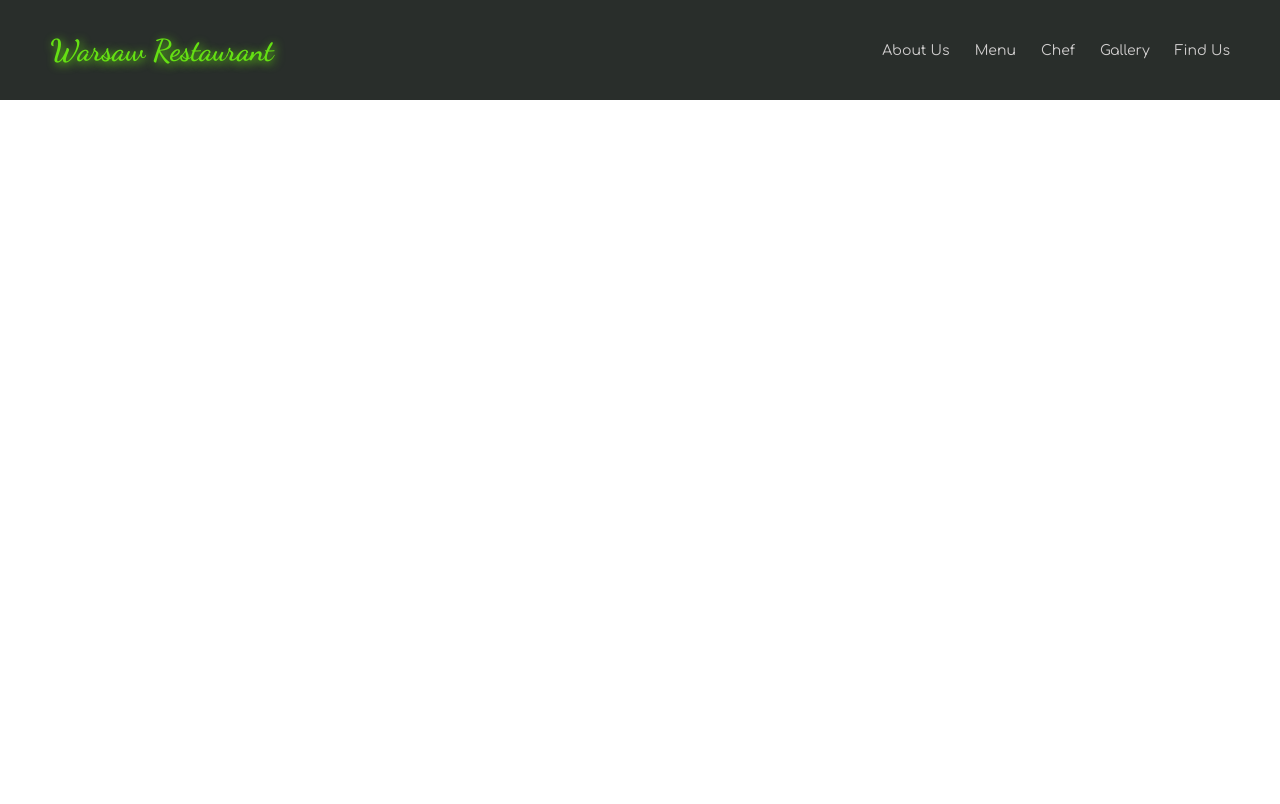
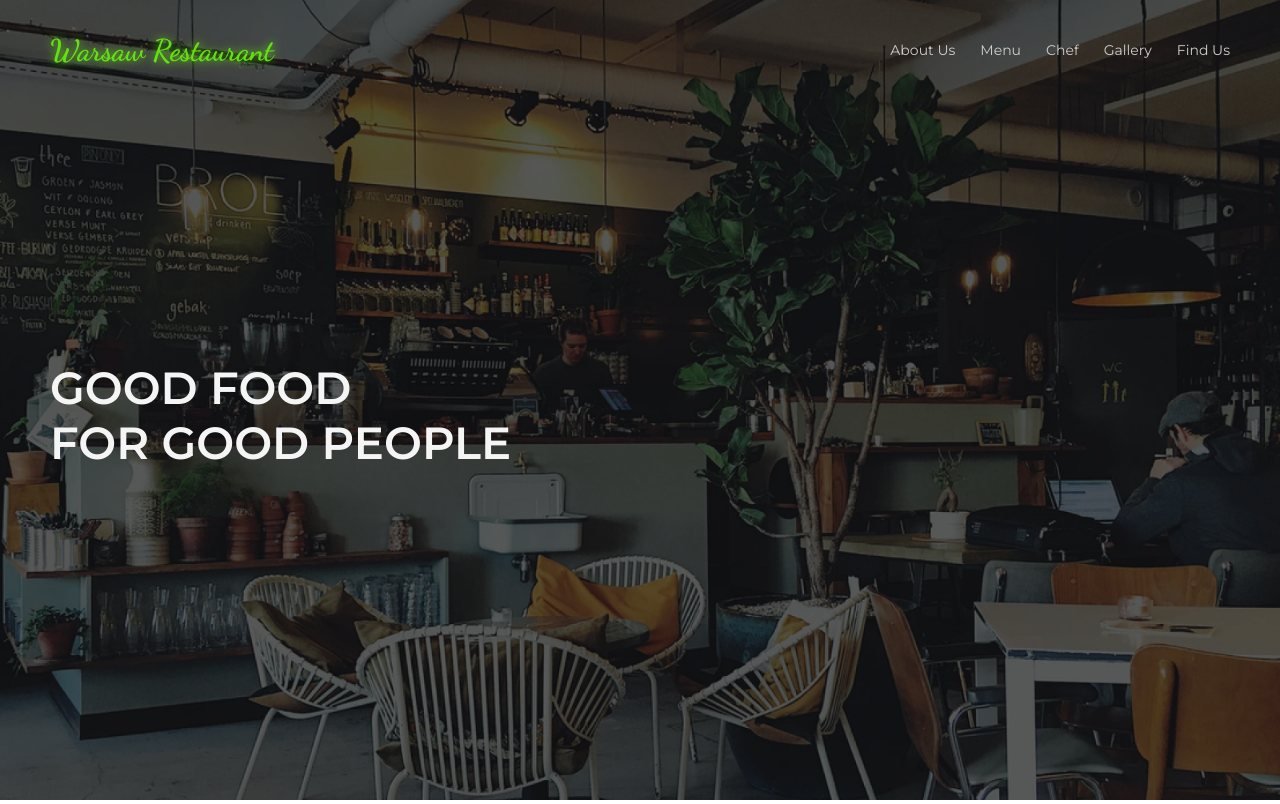
Before and after one commit to PatrycjaKalinowska/warsaw-restaurant, a React (Create React App) app: page / in a window 1280 px wide. Built offline with nearby package versions, Linux system fonts and the light colour scheme.

Commit message:
added Header component - banner and title

```diff
--- /dev/null
+++ b/src/App.css
@@ -0,0 +1,11 @@
+@import url('https://fonts.googleapis.com/css2?family=Montserrat:ital,wght@0,100;0,300;0,400;0,600;1,100;1,300;1,400;1,600&display=swap');
+@import url('https://fonts.googleapis.com/css2?family=Dancing+Script:wght@700&display=swap');
+
+:root {
+    --primary-color: #292e2b;
+    --secondary-color: #cfcdcd;
+    --accent-color: #4ead0e;
+    --text-primary-color: #f5f5f5;
+    --text-secondary-color: #cfcdcd;
+    --text-accent-color: #65e013;
+  }
--- a/src/App.js
+++ b/src/App.js
@@ -1,10 +1,13 @@
 import React from 'react'
-import Navbar from './components/Navbar/Navbar'
+import Header from './components/Header/Header';
+import Navbar from './components/Navbar/Navbar';
+import './App.css';
 
 const App = () => {
   return (
     <div>
       <Navbar />
+      <Header />
     </div>
   )
 }
--- /dev/null
+++ b/src/components/Header/Header.css
@@ -0,0 +1,31 @@
+* {
+    box-sizing: border-box;
+    margin: 0;
+    padding: 0;
+}
+
+  .header {
+    height: 100vh;
+    width: 100%;
+    background-color: var(--primary-color);
+    font-family: 'Montserrat', sans-serif;
+    color: var(--text-primary-color);
+  }
+
+  .header__banner-img {
+    width: 100%;
+    height: 100%;
+    object-fit: cover;
+  }
+
+  .header__title-container {
+    position: absolute;
+    top: 45vh;
+    left: 50px;
+  }
+
+  .header__title {
+    font-size: 45px;
+    text-transform: uppercase;
+    font-weight: 600;
+  }
--- /dev/null
+++ b/src/components/Header/Header.js
@@ -0,0 +1,16 @@
+import React from "react";
+import './Header.css';
+import banner from '../../assets/banner.png';
+
+const Header = () => {
+
+    return <div className="header">
+        <div className="header__title-container">
+            <p className="header__title">Good food</p>
+            <p className="header__title">for good people</p>
+        </div>
+        <img className="header__banner-img" src={banner} alt="banner"/>
+    </div>
+}
+
+export default Header;
--- a/src/components/Navbar/Navbar.css
+++ b/src/components/Navbar/Navbar.css
@@ -1,40 +1,37 @@
-@import url('https://fonts.googleapis.com/css2?family=Comfortaa:wght@300;400;700&display=swap');
-@import url('https://fonts.googleapis.com/css2?family=Dancing+Script:wght@700&display=swap');
-
 * {
     box-sizing: border-box;
     margin: 0;
     padding: 0;
 }
 
-:root {
-    --primary-color: #292e2b;
-    --secondary-color: #cfcdcd;
-    --accent-color: #4ead0e;
-    --text-primary-color: #cfcdcd;
-    --text-accent-color: #65e013;
-  }
 
 .navbar {
     height: 100px;
+    width: 100vw;
     padding: 5px 50px;
-    background-color: var(--primary-color);
-
-    font-family: 'Comfortaa', cursive;
+    background-color: transparent;
+    font-family: 'Montserrat', sans-serif;
     display: flex;
     justify-content: space-between;
     align-items: center;
+    position: fixed;
+    z-index: 9;
 }
 
 .navbar__menu-item a {
     text-decoration: none;
-    color: var(--text-primary-color);
+    color: var(--text-secondary-color);
 }
 
 .navbar__logo-link {
     text-decoration: none;
     color: var(--text-accent-color);
-    text-shadow: 2px 2px 10px var(--text-accent-color);
+    text-shadow: 0 0 10px var(--text-accent-color);
+}
+
+.navbar__logo-link:hover {
+    text-shadow: 0 0 20px var(--text-accent-color);
+    transition: 0.3s;
 }
 
 .navbar__logo {
@@ -57,11 +54,11 @@
 .navbar__menu-item {
     font-size: 14px;
     padding-left: 25px;
-    color: var(--text-primary-color);
+    color: var(--text-secondary-color);
 }
 
 .navbar__menu-item:hover {
-    text-shadow: 2px 2px 10px var(--text-primary-color);
+    text-shadow: 0 0 10px var(--text-secondary-color);
     transition: 0.3s;
 }
 
@@ -101,11 +98,11 @@
 
 .navbar__menu-hamburger-item a {
     text-decoration: none;
-    color: var(--text-primary-color);
+    color: var(--text-secondary-color);
 }
 
 .navbar__menu-hamburger-item a:hover {
-    text-shadow: 2px 2px 10px var(--text-primary-color);
+    text-shadow: 0 0 10px var(--text-secondary-color);
     transition: 0.3s;
 }
 
```
Also changed, not shown: src/assets/banner.png (added).
